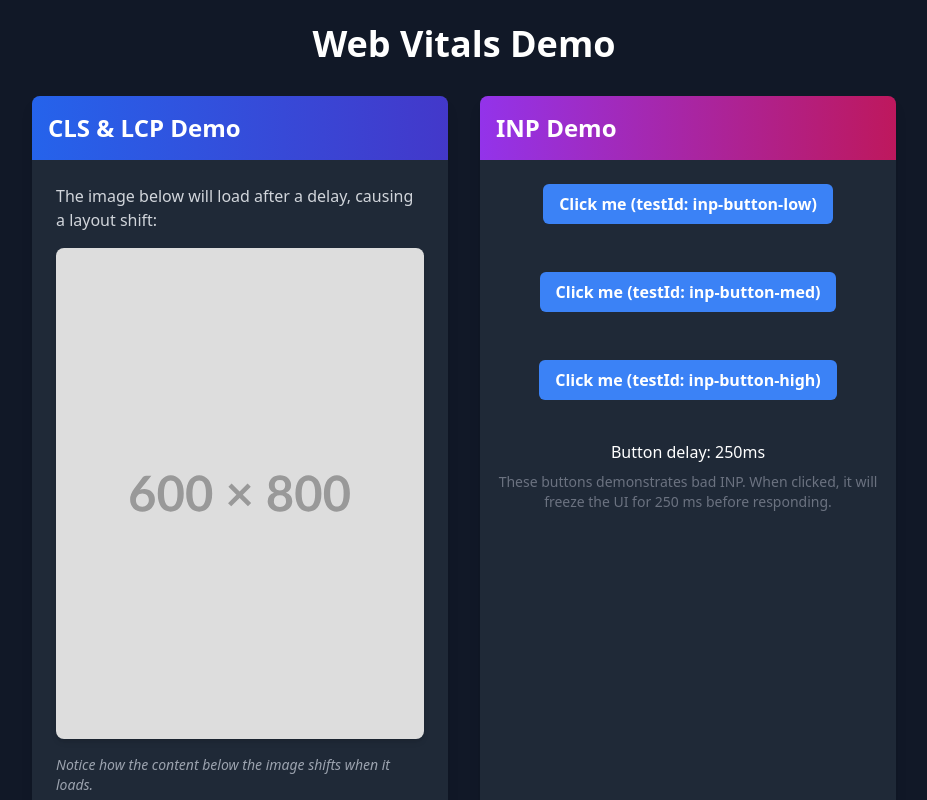
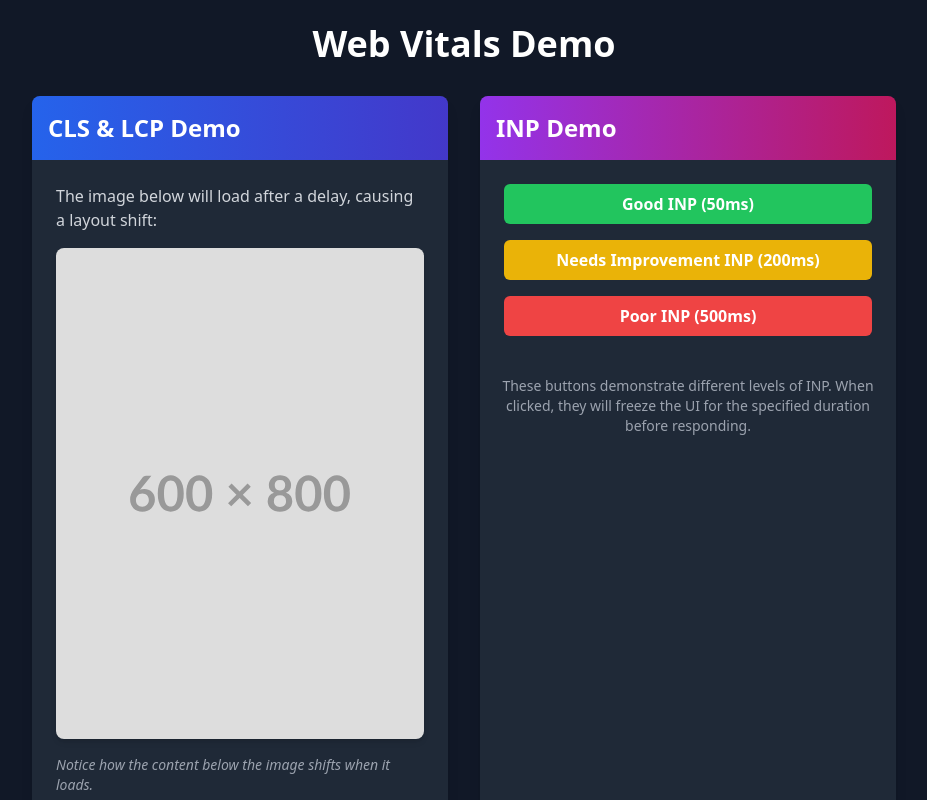
Before and after one commit to joshuscurtis/core-web-vitals-demo, a React (Vite) app: page / in a window 1280 px wide. Shown: the top 800 px of the page, without its empty margins (176-1103 px from the left). Built offline with nearby package versions, Linux system fonts and the light colour scheme.

Commit message:
improve output

```diff
--- a/src/App.tsx
+++ b/src/App.tsx
@@ -1,28 +1,21 @@
 import { useState, useEffect } from "react";
 import DelayedImage from "./components/DelayedImage";
+
 import BadINPButton from "./components/BadInpButton";
 
-function App() {
+const App = () => {
   const [imageDelay, setImageDelay] = useState(2000);
-  const [buttonDelay, setButtonDelay] = useState(250);
   const [showSkeleton, setShowSkeleton] = useState(false);
 
   useEffect(() => {
     const params = new URLSearchParams(window.location.search);
     const imageDelay = params.get("imageDelay");
-    const buttonDelay = params.get("buttonDelay");
     const skeleton = params.get("skeleton");
 
     if (imageDelay) {
       const parsedDelay = parseInt(imageDelay, 10);
       if (!isNaN(parsedDelay) && parsedDelay >= 0) {
         setImageDelay(parsedDelay);
-      }
-    }
-    if (buttonDelay) {
-      const parsedDelay = parseInt(buttonDelay, 10);
-      if (!isNaN(parsedDelay) && parsedDelay >= 0) {
-        setButtonDelay(parsedDelay);
       }
     }
     setShowSkeleton(skeleton === "true");
@@ -53,21 +46,27 @@ function App() {
               <h2 className="text-2xl font-bold text-white">INP Demo</h2>
             </div>
 
-            <div className="p-6">
-              <BadINPButton testId={"inp-button-low"} delay={5} />
+            <div className="p-6 space-y-4">
+              <BadINPButton
+                testId="inp-button-good"
+                delay={50}
+                label="Good INP (50ms)"
+              />
+              <BadINPButton
+                testId="inp-button-needs-improvement"
+                delay={200}
+                label="Needs Improvement INP (200ms)"
+              />
+              <BadINPButton
+                testId="inp-button-poor"
+                delay={500}
+                label="Poor INP (500ms)"
+              />
             </div>
-            <div className="p-6">
-              <BadINPButton testId={"inp-button-med"} delay={300} />
-            </div>
-            <div className="p-6">
-              <BadINPButton testId={"inp-button-high"} delay={800} />
-            </div>
-            <p className="mt-4 text-center text-white">
-              Button delay: {buttonDelay}ms
-            </p>
-            <p className="text-sm pt-2 text-gray-500 max-w-md text-center">
-              These buttons demonstrates bad INP. When clicked, it will freeze
-              the UI for {buttonDelay} ms before responding.
+            <p className="text-sm p-4 text-gray-400 max-w-md text-center mx-auto">
+              These buttons demonstrate different levels of INP. When clicked,
+              they will freeze the UI for the specified duration before
+              responding.
             </p>
           </div>
         </div>
@@ -75,12 +74,12 @@ function App() {
         <div className="mt-8 text-center text-white">
           <p>Adjust delays using URL parameters:</p>
           <code className="bg-gray-700 px-2 py-1 rounded">
-            ?imageDelay=3000&buttonDelay=500&skeleton=true
+            ?imageDelay=3000&skeleton=true
           </code>
         </div>
       </div>
     </div>
   );
-}
+};
 
 export default App;
--- a/src/components/BadInpButton.tsx
+++ b/src/components/BadInpButton.tsx
@@ -1,7 +1,6 @@
-import { useState } from "react";
+import React, { useState, useEffect } from "react";
 
-const BadINPButton = (props: { delay: number; testId: string }) => {
-  const { delay, testId } = props;
+const BadINPButton = ({ delay, testId, label }) => {
   const [isLoading, setIsLoading] = useState(false);
   const [result, setResult] = useState("");
 
@@ -10,30 +9,43 @@ const BadINPButton = (props: { delay: number; testId: string }) => {
     setResult("");
 
     // Simulate a heavy computation
-    const startTime = Date.now();
-    while (Date.now() - startTime < delay) {
-      console.log("waiting...");
+    const startTime = performance.now();
+    while (performance.now() - startTime < delay) {
+      // Intentionally empty to simulate busy work
     }
 
     setIsLoading(false);
     setResult("Operation completed!");
   };
 
+  useEffect(() => {
+    if (result) {
+      const timer = setTimeout(() => setResult(""), 2000);
+      return () => clearTimeout(timer);
+    }
+  }, [result]);
+
+  const getButtonColor = () => {
+    if (delay <= 100)
+      return "bg-green-500 hover:bg-green-600 active:bg-green-700";
+    if (delay <= 300)
+      return "bg-yellow-500 hover:bg-yellow-600 active:bg-yellow-700";
+    return "bg-red-500 hover:bg-red-600 active:bg-red-700";
+  };
+
   return (
-    <div className="flex flex-col items-center space-y-4">
+    <div className="flex flex-col items-center space-y-2">
       <button
         onClick={handleClick}
         disabled={isLoading}
         data-testid={testId}
-        className={`px-4 py-2 rounded-md text-white font-semibold ${
-          isLoading
-            ? "bg-gray-400 cursor-not-allowed"
-            : "bg-blue-500 hover:bg-blue-600 active:bg-blue-700"
+        className={`w-full px-4 py-2 rounded-md text-white font-semibold transition-colors duration-150 ${
+          isLoading ? "bg-gray-400 cursor-not-allowed" : getButtonColor()
         }`}
       >
-        {isLoading ? "Processing..." : `Click me (testId: ${testId})`}
+        {isLoading ? "Processing..." : label}
       </button>
-      {result && <p className="text-green-500">{result}</p>}
+      {result && <p className="text-green-500 text-sm">{result}</p>}
     </div>
   );
 };
```
